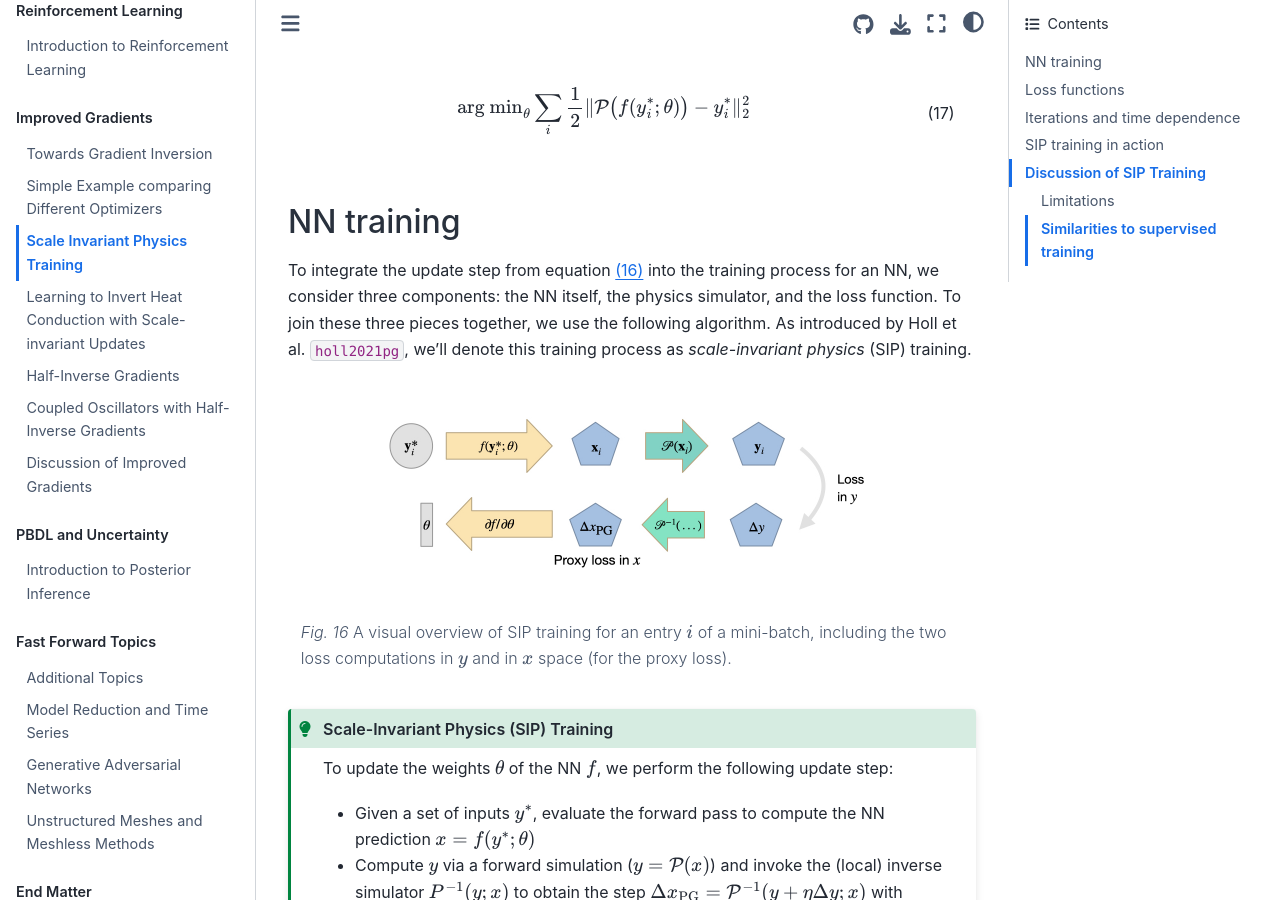
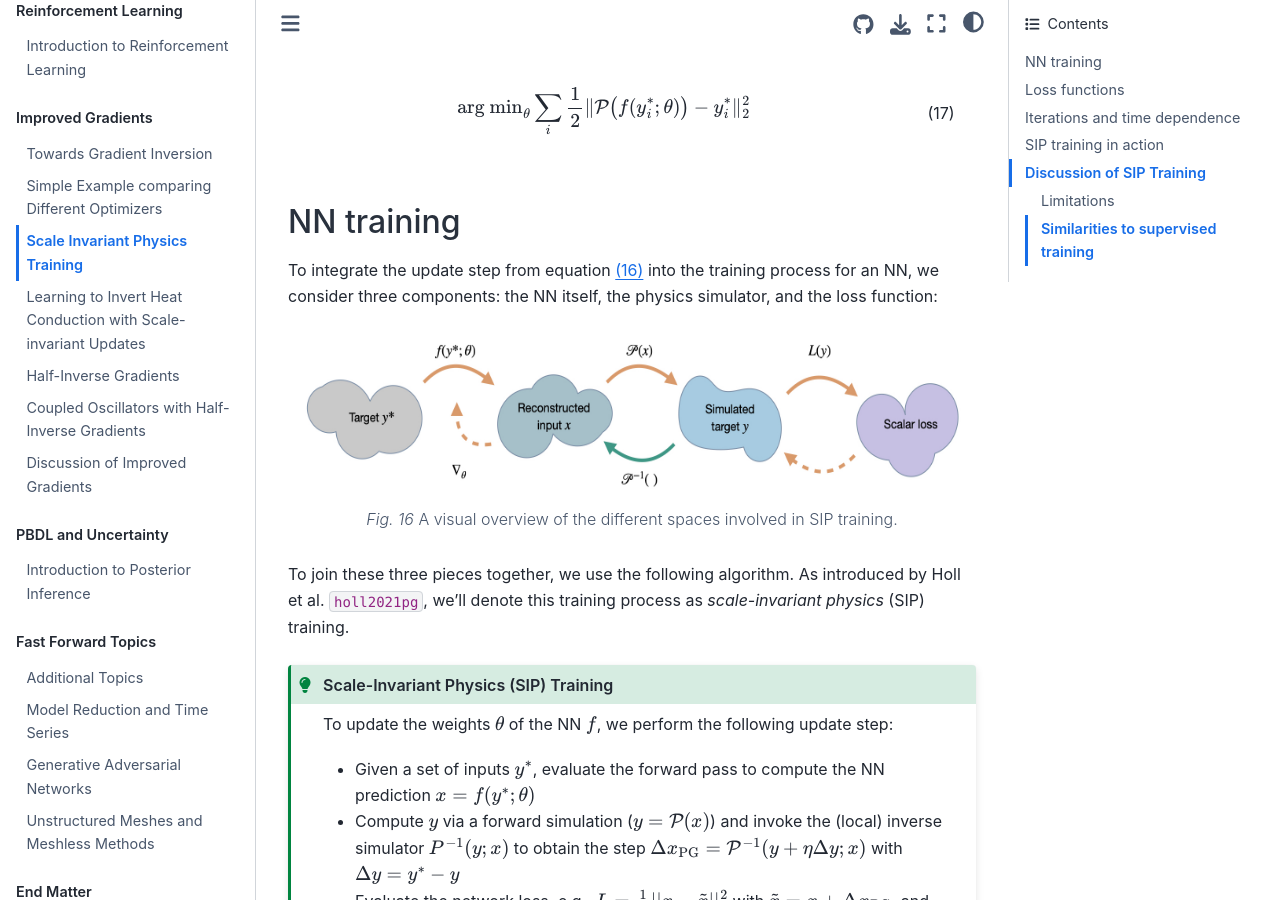
Before and after one commit to tum-pbs/pbdl-book, a Jupyter Book: the page built from physgrad-nn.md, in a window 1280 px wide and 900 px high, scrolled down 609 px. Built offline with Jupyter Book 1.0.4 settings and Sphinx 7.4.7 and the Sphinx Book theme 1.1.4, drawn with Linux system fonts in a browser that asks for light colours; pages that are not in the unit, such as notebooks, are missing from menus; cross-references to code outside the pages are shown as plain code; some of the changed text lies outside the part shown.

Commit message:
added 2 additional figures for hig, sip overviews

````diff
--- a/physgrad-nn.md
+++ b/physgrad-nn.md
@@ -20,20 +20,22 @@
 
 
 
+
 ## NN training
 
-To integrate the update step from equation {eq}`PG-def` into the training process for an NN, we consider three components: the NN itself, the physics simulator, and the loss function.
-To join these three pieces together, we use the following algorithm. As introduced by Holl et al. {cite}`holl2021pg`, we'll denote this training process as _scale-invariant physics_ (SIP) training.
+To integrate the update step from equation {eq}`PG-def` into the training process for an NN, we consider three components: the NN itself, the physics simulator, and the loss function:
 
 
-```{figure} resources/physgrad-sip.jpg
+```{figure} resources/physgrad-sip-spaces.jpg
 ---
-height: 220px
-name: sip-training
+height: 160px
+name: sip-spaces
 ---
-A visual overview of SIP training for an entry $i$ of a mini-batch, including the two loss computations in $y$ and in $x$ space (for the proxy loss).
+A visual overview of the different spaces involved in SIP training.
 ```
 
+
+To join these three pieces together, we use the following algorithm. As introduced by Holl et al. {cite}`holl2021pg`, we'll denote this training process as _scale-invariant physics_ (SIP) training.
 
 
 ```{admonition} Scale-Invariant Physics (SIP) Training
@@ -84,7 +86,18 @@
 To demonstrate this, consider the case that GD is being used as solver for the inverse simulation.
 Then the total loss is purely defined in $y$ space, reducing to a regular first-order optimization.
 
-Hence, to summarize with SIPs we employ a trivial Newton step for the loss in $y$, and a proxy $L^2$ loss in $x$ that connects the computational graphs of inverse physics and NN for backpropagation.
+Hence, to summarize with SIPs we employ a trivial Newton step for the loss in $y$, and a proxy $L^2$ loss in $x$ that connects the computational graphs of inverse physics and NN for backpropagation. The following figure visualizes the different steps.
+
+
+```{figure} resources/physgrad-sip.jpg
+---
+height: 220px
+name: sip-training
+---
+A visual overview of SIP training for an entry $i$ of a mini-batch, including the two loss computations in $y$ and in $x$ space (for the proxy loss).
+```
+
+
 
 ## Iterations and time dependence
 
````
Also changed, not shown: physgrad-hig.md (+11 -1 lines), resources/physgrad-hig-spaces.jpg (added), resources/physgrad-sip-spaces.jpg (added).
